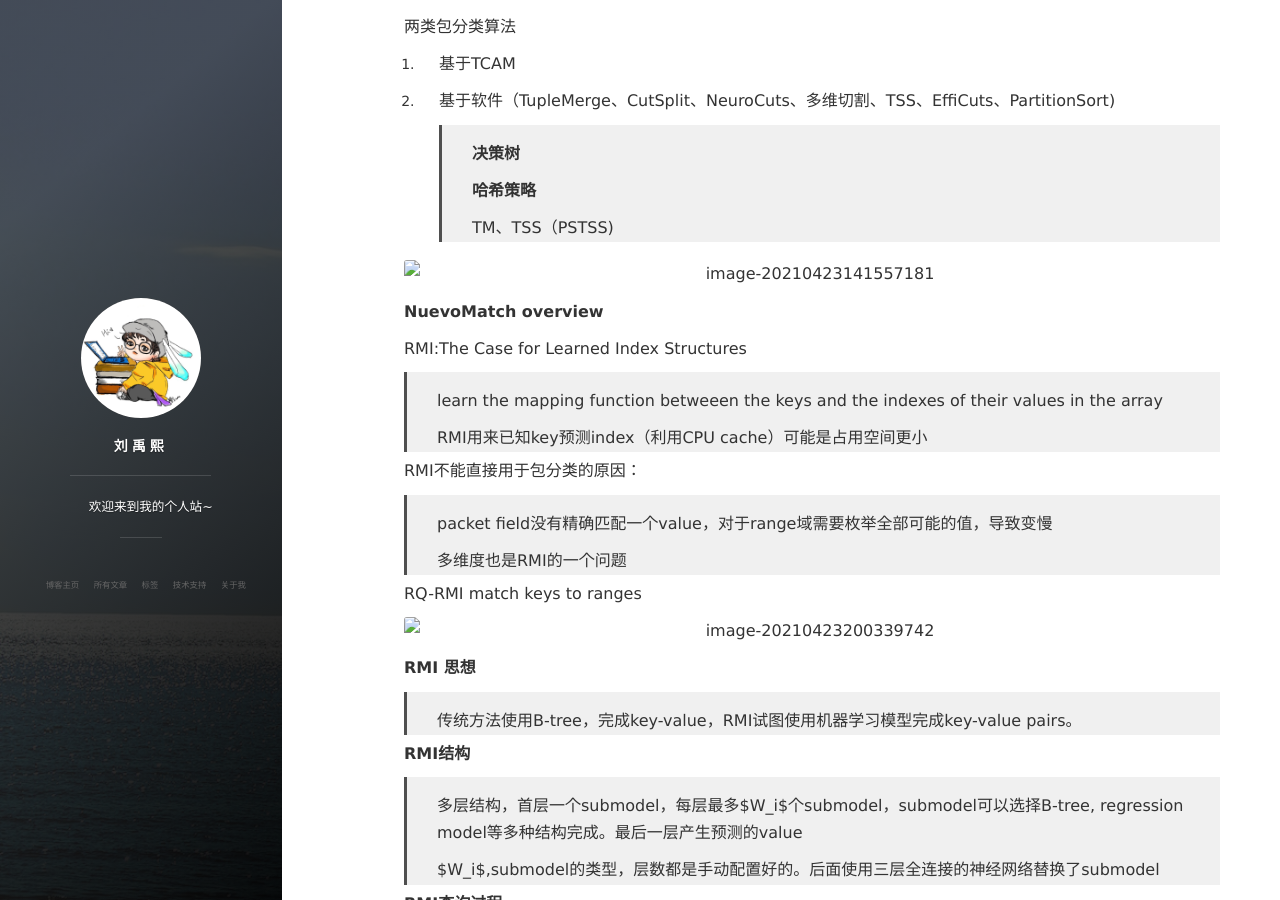
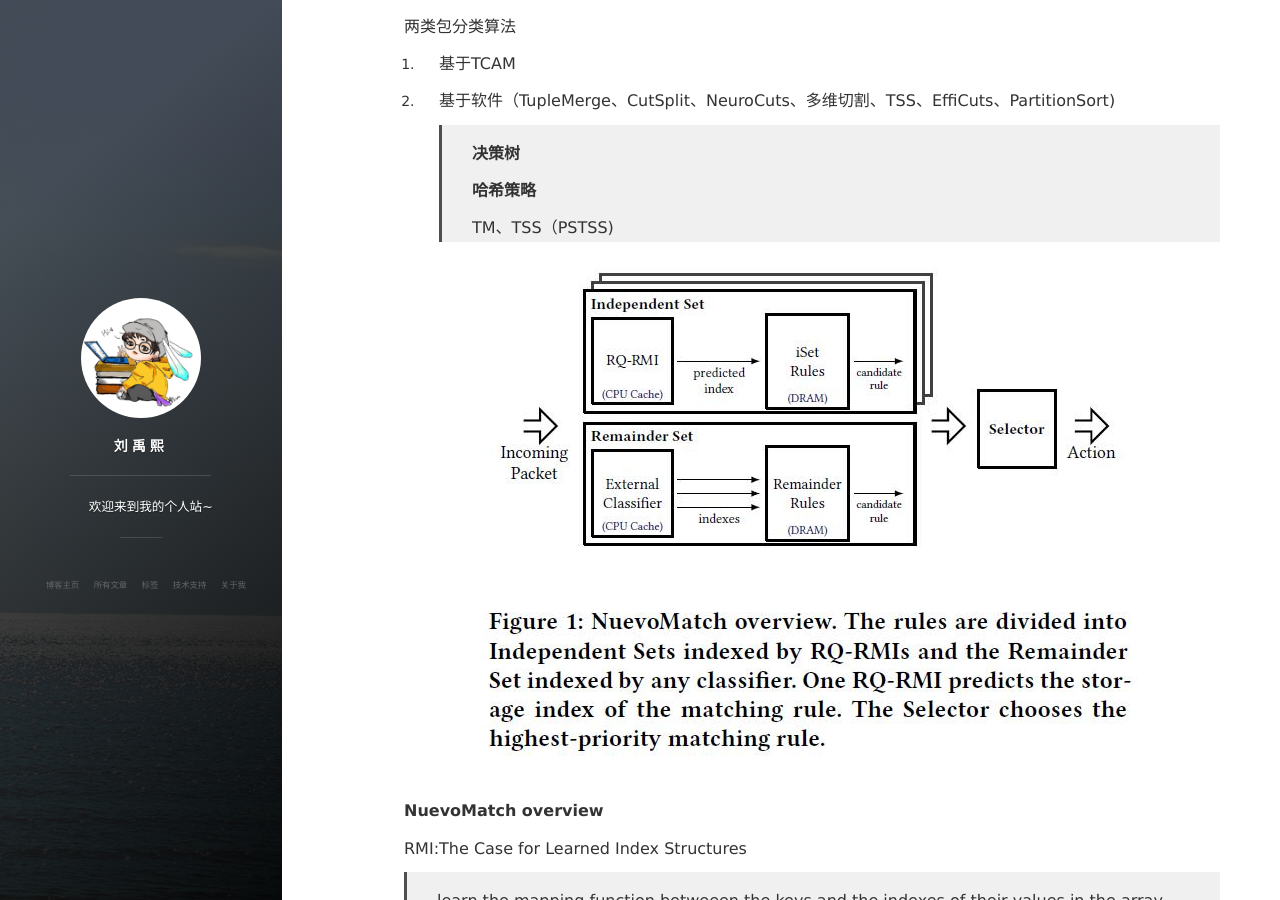
Before and after one commit to lyxocs/lyxocs.github.io, a Jekyll site: the page built from _posts/2021-04-23-Nuevomatch.md, in a window 1280 px wide and 900 px high, scrolled down 307 px. Built offline with Jekyll 4.4.1, drawn with Linux system fonts in a browser that asks for light colours; nearby versions of some CDN libraries; comment, search, counter and statistics services are not loaded.

Commit message:
nuevoMatch

```diff
--- a/_posts/2021-04-23-Nuevomatch.md
+++ b/_posts/2021-04-23-Nuevomatch.md
@@ -24,7 +24,8 @@ mathjax: true
    >
    >TM、TSS（PSTSS)
 
-![image-20210423141557181](.\..\images\NuevoMatch\Figure 1,overview.jpg)
+![overview](/images/NuevoMatch/Figure 1,overview.jpg)
+<!-- ![image-20210423141557181](.\..\images\NuevoMatch\Figure 1,overview.jpg) -->
 
 **NuevoMatch overview**
 
```
